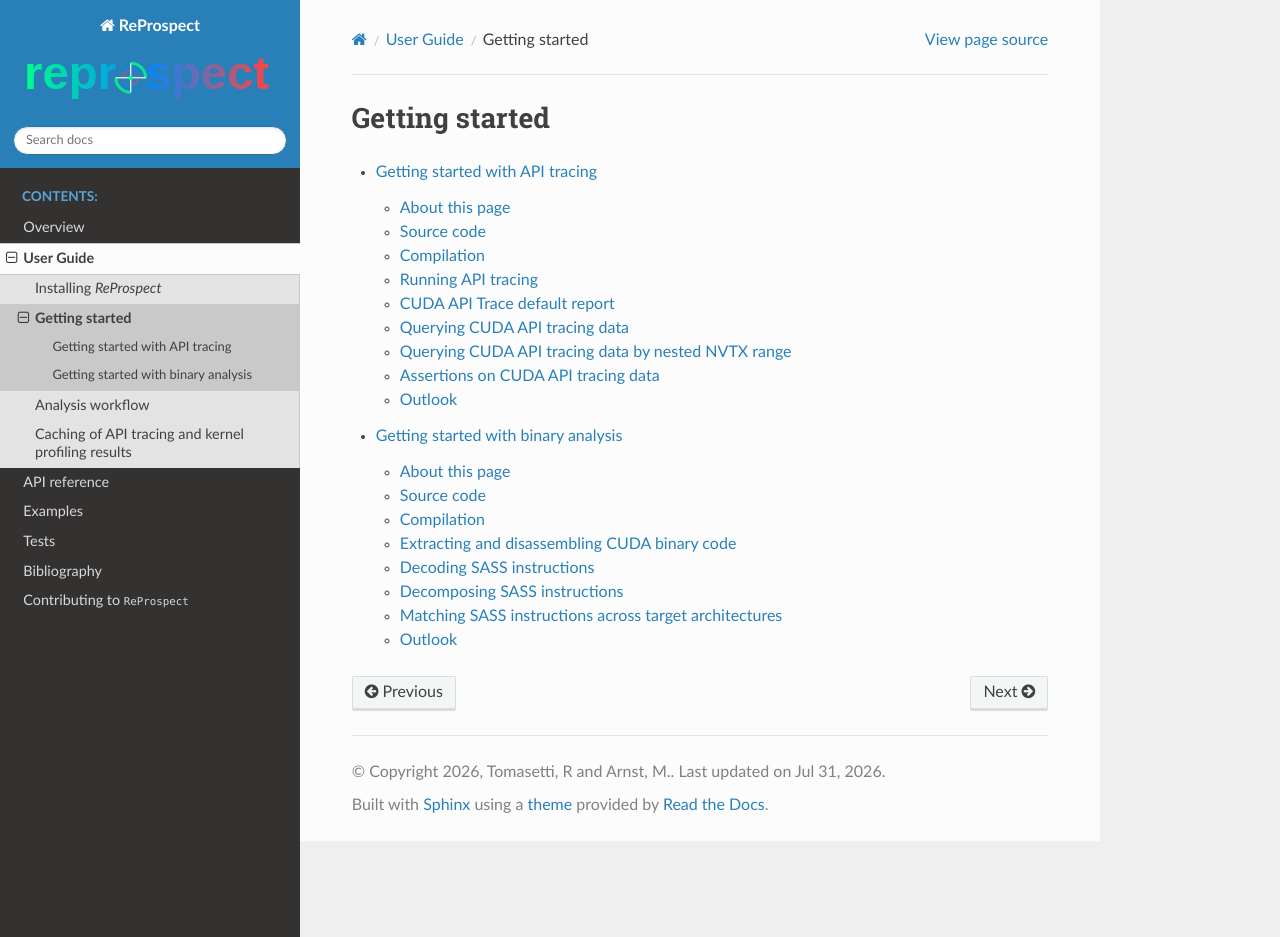
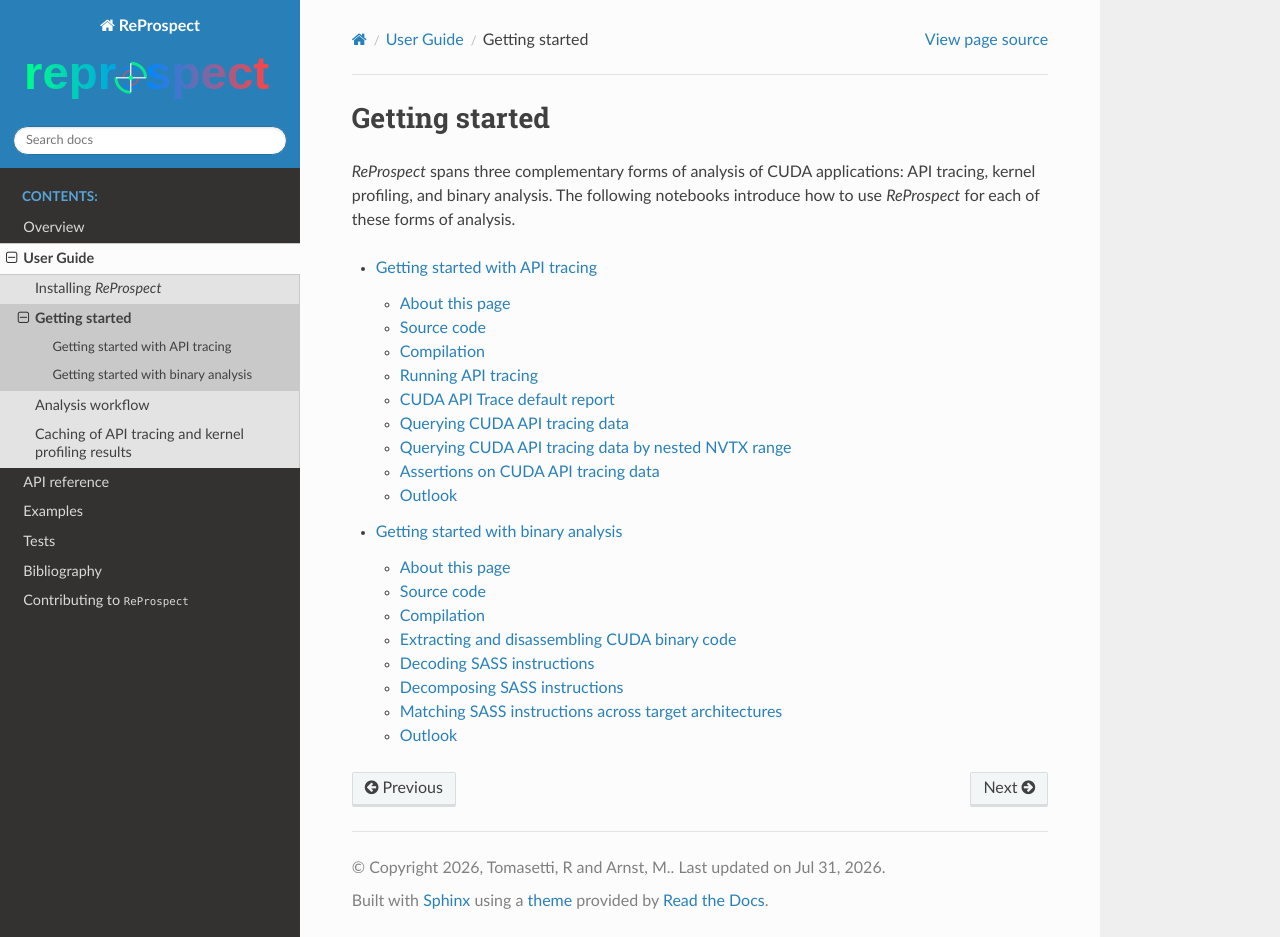
Before and after one commit to uliegecsm/reprospect, a Sphinx documentation site: the page built from docs/source/getting-started.rst, in a window 1280 px wide and 937 px high. Built offline with Sphinx 7.4.7 and the Read the Docs theme 3.1.0, drawn with Linux system fonts in a browser that asks for light colours; pages that are not in the unit, such as notebooks, are missing from menus; the version number is read from the project's files by our own code.

Commit message:
Misc improvements for doc

```diff
--- a/docs/source/getting-started.rst
+++ b/docs/source/getting-started.rst
@@ -1,5 +1,8 @@
 Getting started
 ===============
+
+`ReProspect` spans three complementary forms of analysis of CUDA applications: API tracing, kernel profiling, and binary analysis.
+The following notebooks introduce how to use `ReProspect` for each of these forms of analysis.
 
 .. toctree::
    :maxdepth: 3
```
Also changed, not shown: docs/source/getting-started/example_api_tracing.ipynb, docs/source/getting-started/example_binary_analysis.ipynb.
